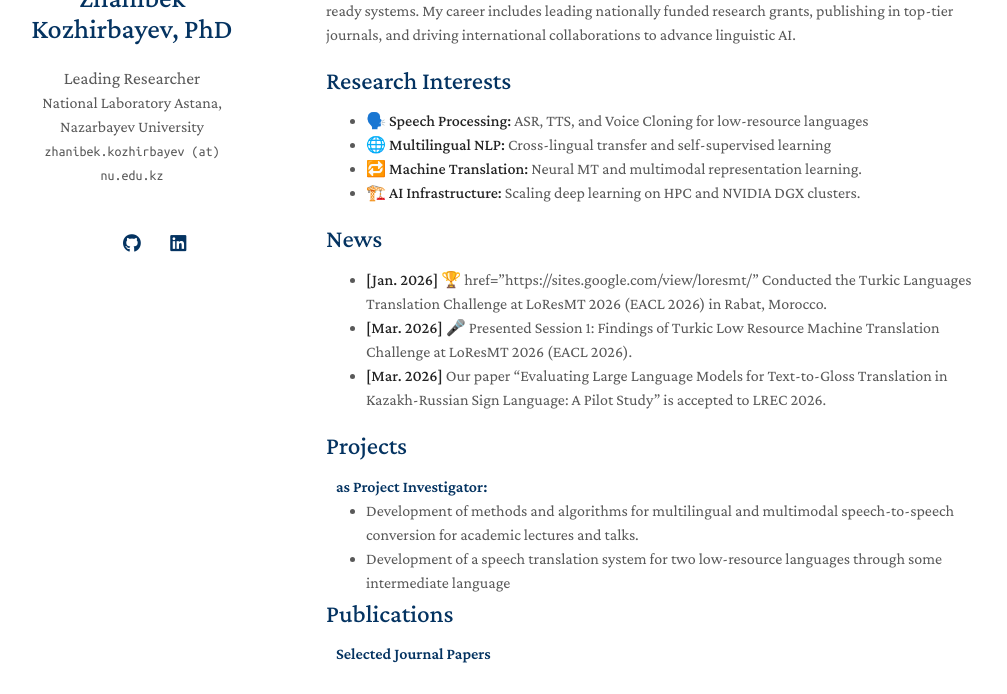
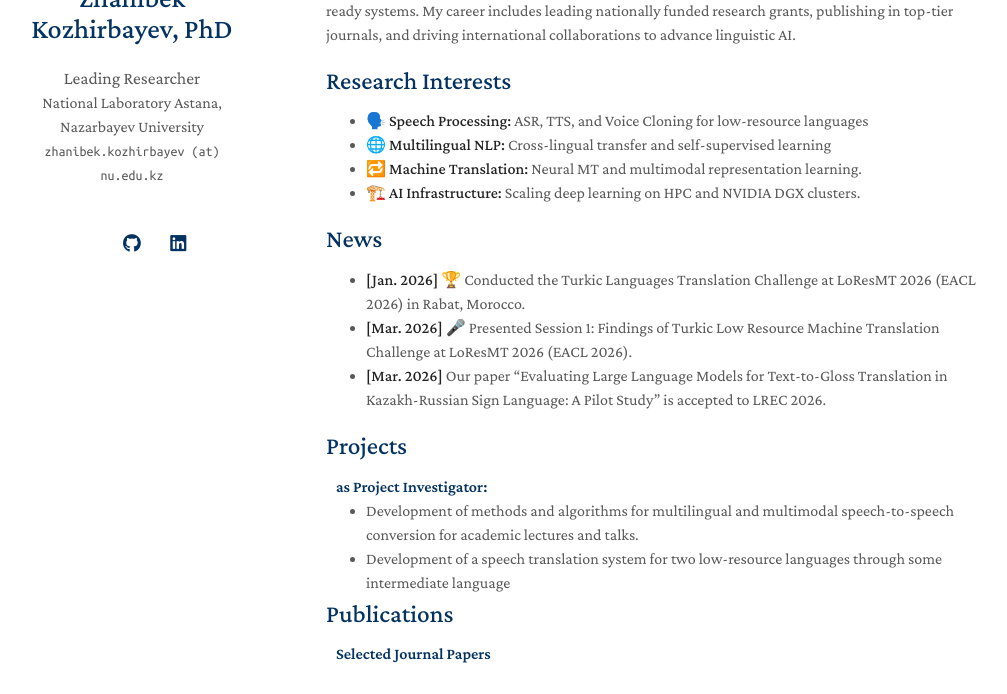
Before and after one commit to zhanibekkm/zhanibekkm.github.io, a Jekyll site: the page built from index.md, in a window 1280 px wide and 900 px high, cut to the strip 206-900 px from the top of the window. Shown: the whole strip, without its empty margins (144-1151 px from the left). Built offline with Jekyll 4.4.1, drawn with Linux system fonts in a browser that asks for light colours; a style sheet for code colours, icons or effects is not loaded; our own code applies the rules of GitHub Pages for plain Markdown files.

Commit message:
Fix markdown formatting for news entry

```diff
--- a/index.md
+++ b/index.md
@@ -15,7 +15,7 @@ I am a Postdoctoral-level researcher specializing in Speech Processing and NLP f
 
 ## News
 
-- **[Jan. 2026]** 🏆 href="https://sites.google.com/view/loresmt/" Conducted the Turkic Languages Translation Challenge at LoResMT 2026 (EACL 2026) in Rabat, Morocco.
+- **[Jan. 2026]** 🏆 Conducted the Turkic Languages Translation Challenge at LoResMT 2026 (EACL 2026) in Rabat, Morocco.
 - **[Mar. 2026]** 🎤 Presented Session 1: Findings of Turkic Low Resource Machine Translation Challenge at LoResMT 2026 (EACL 2026).
 - **[Mar. 2026]** Our paper "Evaluating Large Language Models for Text-to-Gloss Translation in Kazakh-Russian Sign Language: A Pilot Study" is accepted to LREC 2026.
 
```
